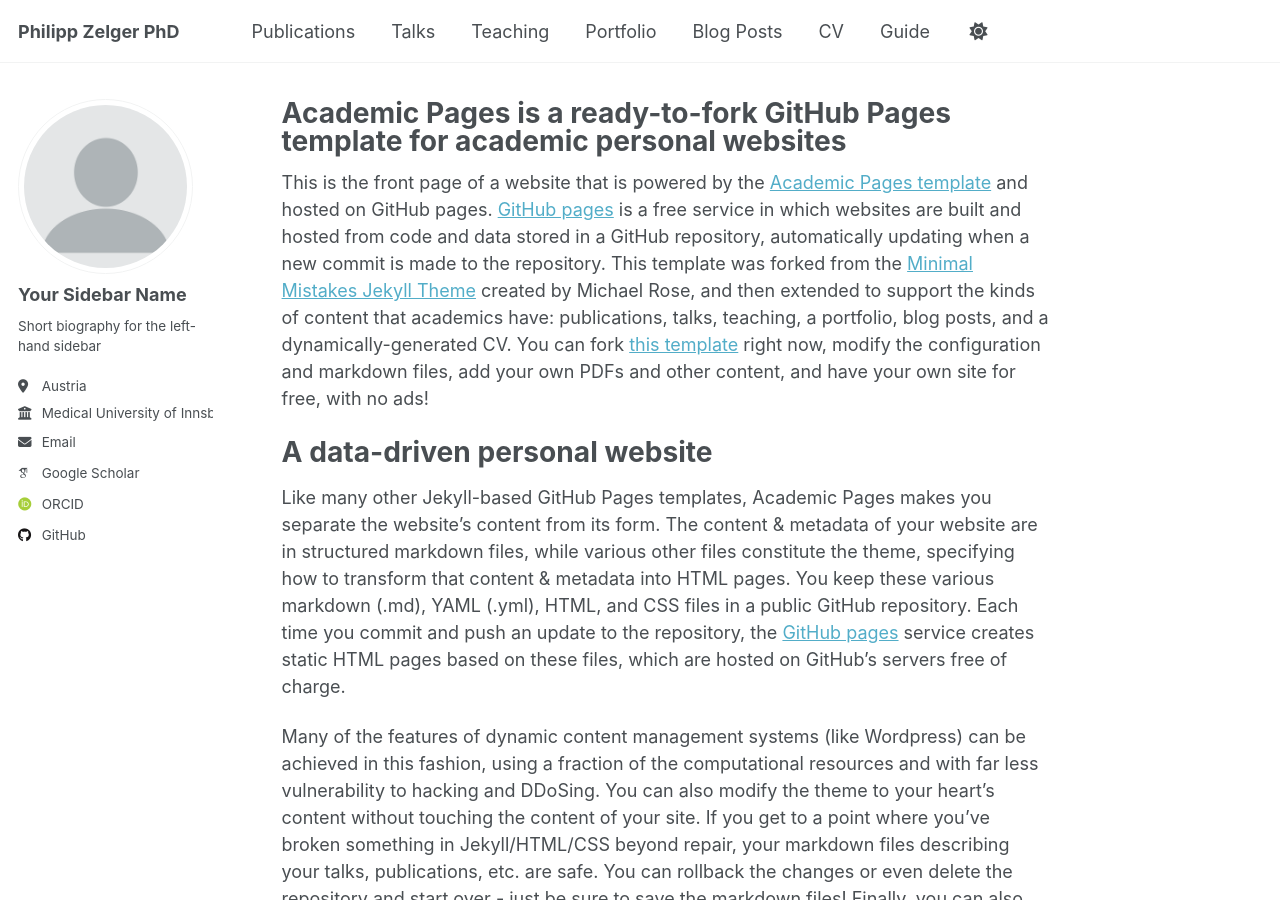
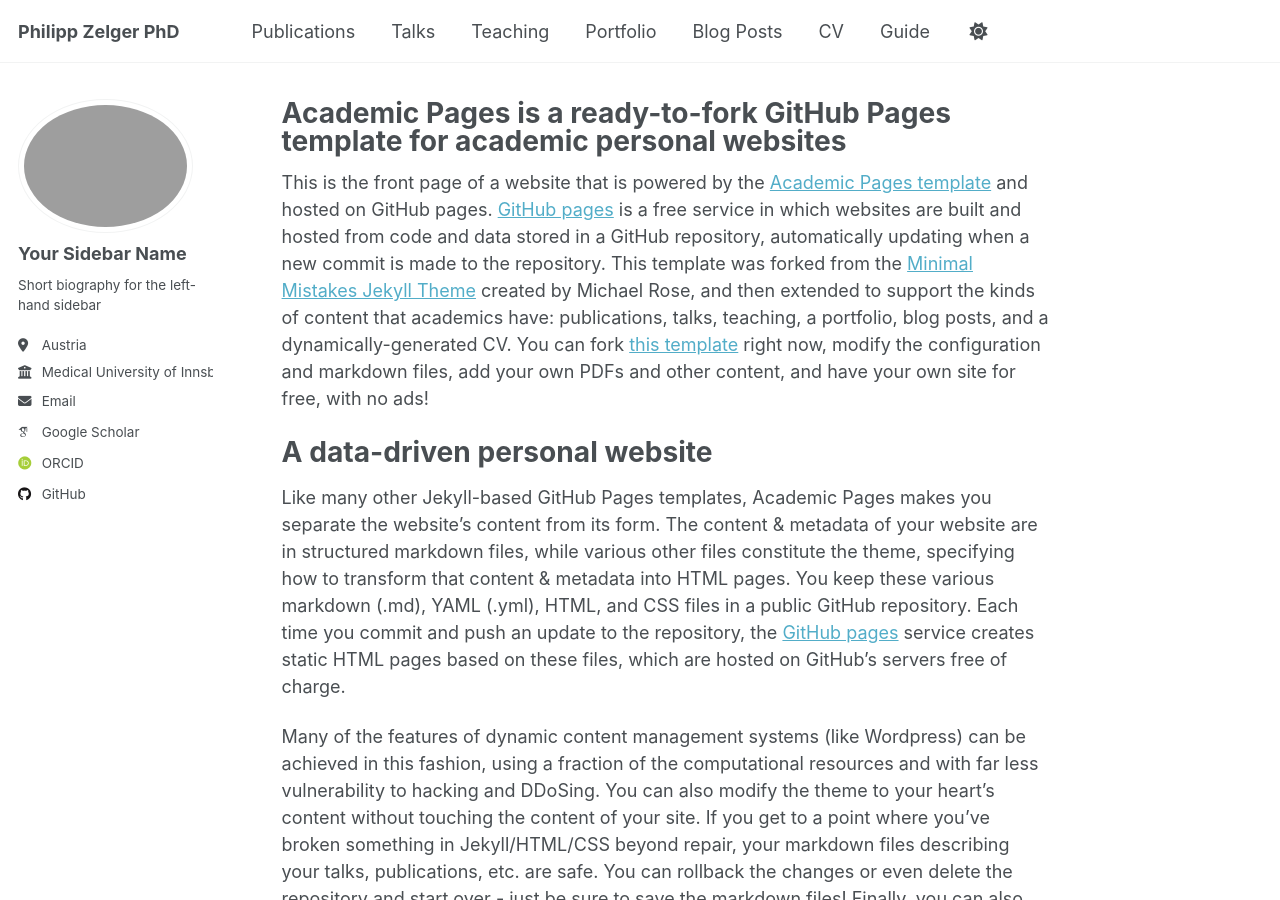
Before and after one commit to Stanissse/AboutMe, a Jekyll site: the page built from _pages/about.md, in a window 1280 px wide and 900 px high. Built offline with Jekyll 4.4.1, drawn with Linux system fonts in a browser that asks for light colours; some web fonts are replaced.

Commit message:
Update _config.yml

```diff
--- a/_config.yml
+++ b/_config.yml
@@ -22,7 +22,7 @@ repository               : "stanissse.github.io/AboutMe"
 #               Additional customization can be done by editing /_includes/author-profile.html
 author:
   # Biographic information
-  avatar           : "profile.png"
+  avatar           : "img_2.png"
   name             : "Your Sidebar Name"
   pronouns         : # example: "she/her"
   bio              : "Short biography for the left-hand sidebar"
```
